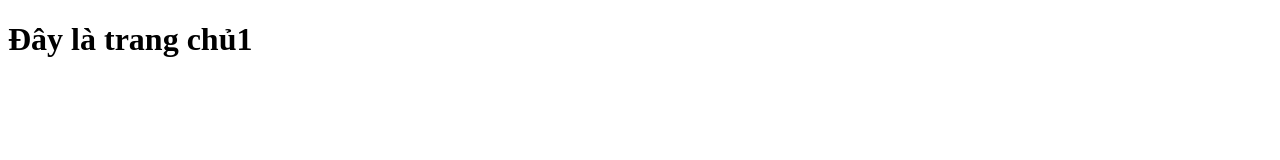
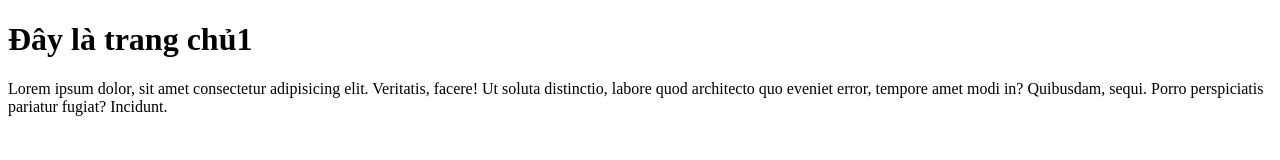
Before and after one commit to kutetb2003/bai-13-1-t2, a plain HTML site: page index.html in a window 1280 px wide. Drawn offline with Linux system fonts and the light colour scheme.

Commit message:
Update page home

```diff
--- a/index.html
+++ b/index.html
@@ -1,12 +1,18 @@
 <!DOCTYPE html>
 <html lang="en">
+
 <head>
     <meta charset="UTF-8">
     <meta http-equiv="X-UA-Compatible" content="IE=edge">
     <meta name="viewport" content="width=device-width, initial-scale=1.0">
     <title>Document</title>
 </head>
+
 <body>
     <h1>Đây là trang chủ1</h1>
+    <p>Lorem ipsum dolor, sit amet consectetur adipisicing elit. Veritatis, facere! Ut soluta distinctio, labore quod
+        architecto quo eveniet error, tempore amet modi in? Quibusdam, sequi. Porro perspiciatis pariatur fugiat?
+        Incidunt.</p>
 </body>
+
 </html>
```
